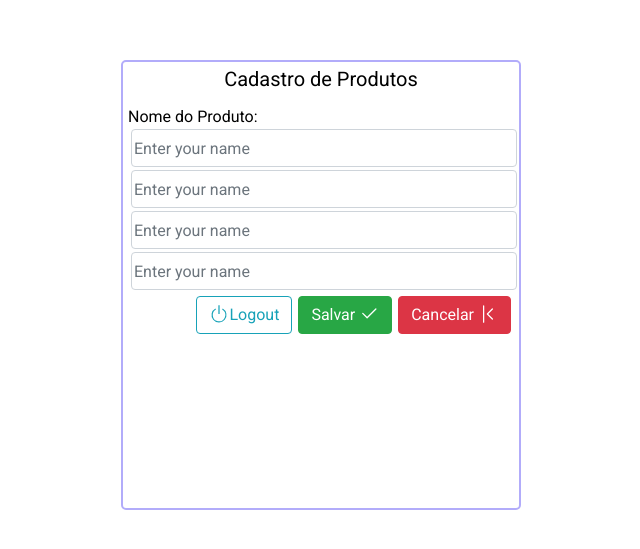
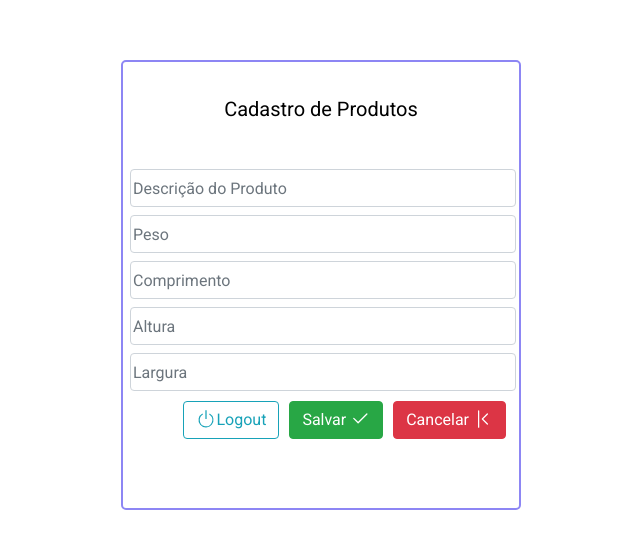
Before and after one commit to wgcostta/php-crud-gestao-pedidos, a Vue app in the folder frontend/: page / in a window 1280 px wide. Shown: the part 115-664 px from the top of the page, without its empty margins (319-959 px from the left). Built offline with nearby package versions, Linux system fonts and the light colour scheme.

Commit message:
Iniciando as validações do formulário de produtos.

```diff
--- a/frontend/src/assets/scss/_colors.scss
+++ b/frontend/src/assets/scss/_colors.scss
@@ -1,2 +1,3 @@
-$purple: #B2ACFA;
+$purple: #8d86f4;
 $white: #FFF;
+$gray: #EBEBEB;
--- a/frontend/src/view/Product/ProductComponent.scss
+++ b/frontend/src/view/Product/ProductComponent.scss
@@ -13,6 +13,7 @@
         border-radius: 5px;
         justify-content: center;
         padding: 5px;
+        flex-direction: column;
 
         header{
             width: 100%;
@@ -20,15 +21,26 @@
             justify-content: center;
             align-items: center;
         }
+
+        h5{
+            margin-top: 30px;
+        }
+
     }
 
 }
 
+
 .input,mt-2,button{
     padding: 2px;
-    margin: 3px;
+    margin:  2px 8px 8px 2px;
 }
 
 button{
     float:right
 }
+
+.form{
+    //width: 90%;
+    margin-top: 40px;
+}
--- a/frontend/src/view/Product/ProductComponent.vue
+++ b/frontend/src/view/Product/ProductComponent.vue
@@ -7,16 +7,18 @@
           <header>
             <h5>Cadastro de Produtos</h5>
           </header>
-          <div class="mt-2">Nome do Produto: {{ text }}</div>
-          <b-form-input class="input" v-model="text" placeholder="Enter your name"></b-form-input>
-          <b-form-input class="input" v-model="text" placeholder="Enter your name"></b-form-input>
-          <b-form-input class="input" v-model="text" placeholder="Enter your name"></b-form-input>
-          <b-form-input class="input" v-model="text" placeholder="Enter your name"></b-form-input>
+          <!--<div class="mt-2">Nome do Produto: {{ text }}</div>-->
+          <div class="form">
+            <b-form-input class="input" v-model="text" placeholder="Descrição do Produto"></b-form-input>
+            <b-form-input class="input" v-model="text" placeholder="Peso"></b-form-input>
+            <b-form-input class="input" v-model="text" placeholder="Comprimento"></b-form-input>
+            <b-form-input class="input" v-model="text" placeholder="Altura"></b-form-input>
+            <b-form-input class="input" v-model="text" placeholder="Largura"></b-form-input>
             <b-button variant="danger">
               Cancelar
               <b-icon icon="chevron-bar-left" aria-hidden="true"></b-icon>
             </b-button>
-          <b-button variant="success">
+            <b-button variant="success" @click="login()">
               Salvar
               <b-icon icon="check2" aria-hidden="true"></b-icon>
             </b-button>
@@ -27,14 +29,22 @@
         </div>
       </div>
     </div>
+  </div>
 </template>
 
 <script>
 export default {
+  name: "ProductComponent",
+
   data() {
     return {
       text: ""
     };
+  },
+  methods: {
+    login() {
+      this.$router.push({ name: "home" });
+    }
   }
 };
 </script>
```
Lines whose indentation alone changed are shown as unchanged.
